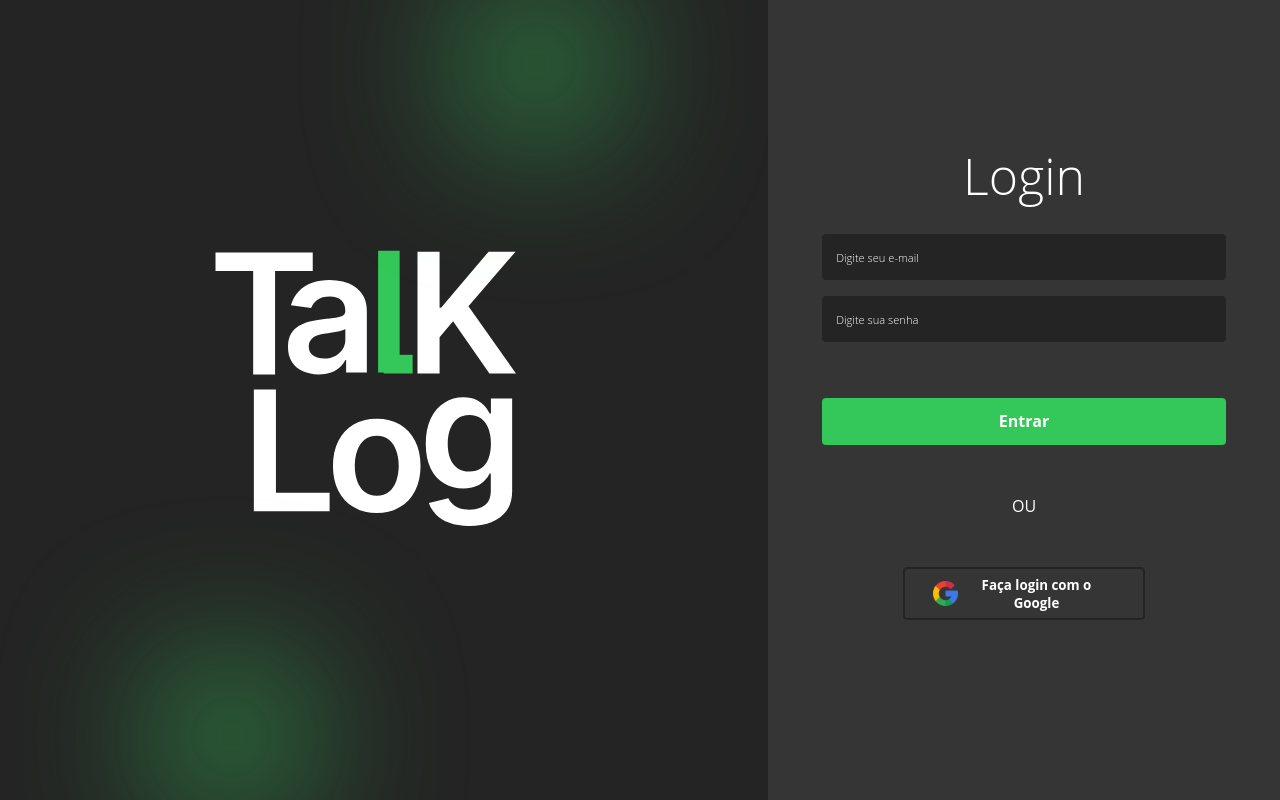
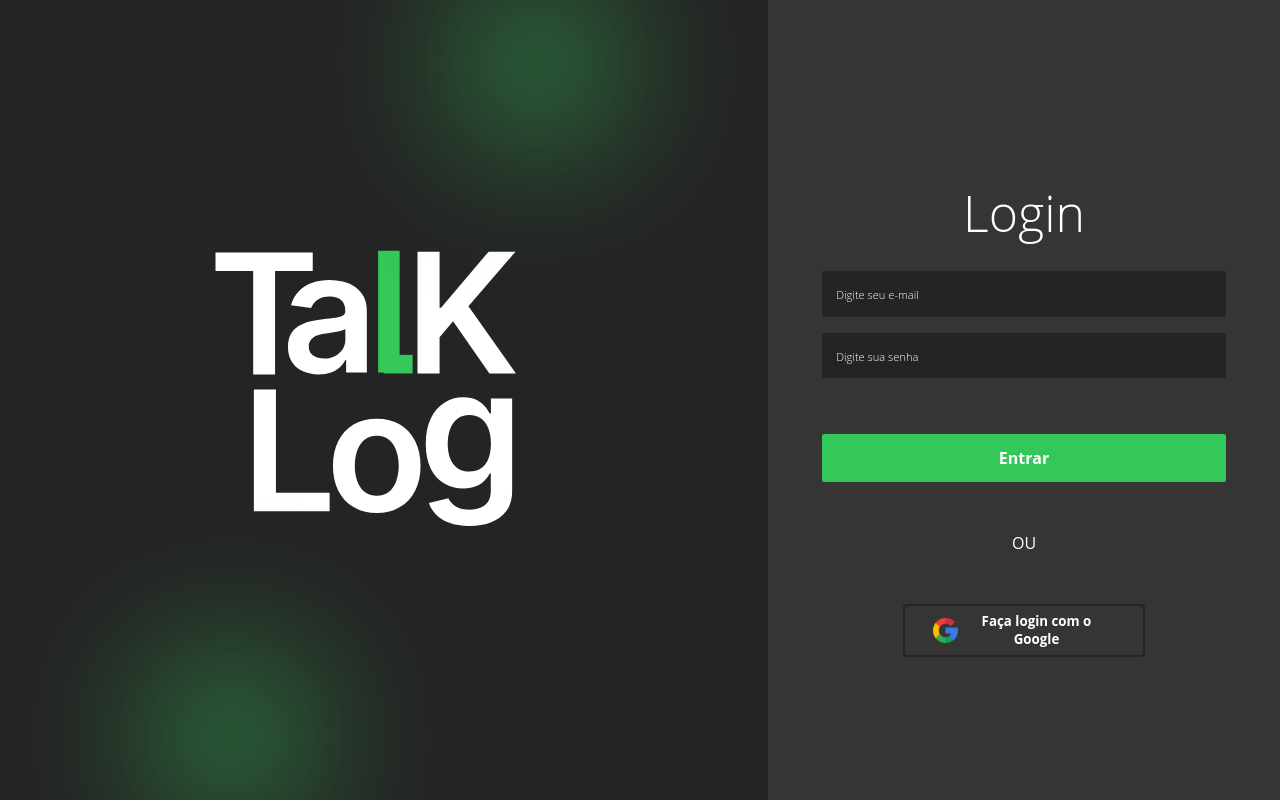
Before and after one commit to 1thiagoCRUZ/fabrica_de_projetos, a React (Create React App) app: page /login in a window 1280 px wide. Built offline with nearby package versions, Linux system fonts and the light colour scheme.

Commit message:
Adicionando link da chamada a Sidebar

```diff
--- a/src/App.js
+++ b/src/App.js
@@ -18,7 +18,7 @@
       <Router>
         <ToastContainer position="bottom-right" autoClose={3000} hideProgressBar={false} theme="colored" />
         <Routes>
-          <Route exact path="/login" element={<LoginForm />} />
+          <Route path="/login" element={<LoginForm />} />
 
           <Route path="/notes" element={
             <ProtectedRoute>
--- a/src/components/layout/nav/Sidebar.js
+++ b/src/components/layout/nav/Sidebar.js
@@ -76,11 +76,12 @@
                         </li>
 
                         <li className={styles.item}>
-                            {/* Colocar o Link aqui na Nav */}
+                            <Link to="https://video-chamada-r6rl.onrender.com">
                             <span className={styles.btn_item}>
                                 <BiVideo className={styles.icone_video} />
                                 <span>Chamada</span>
                             </span>
+                            </Link>
                         </li>
                     </ul>
 
--- a/src/components/notes/get_notes/GetNotes.module.css
+++ b/src/components/notes/get_notes/GetNotes.module.css
@@ -9,7 +9,7 @@
     margin: 0;
     display: grid;
     gap: 20px;
-    grid-template-columns: repeat(auto-fill, minmax(272px, 1fr));
+    grid-template-columns: repeat(auto-fill, minmax(23vw, 1fr));
 }
 
 
@@ -37,7 +37,7 @@
 }
 
 .color_container {
-    width: 20.2vw;
+    width: 100%;
     height: 89px;
     background-color: #FF3B30;
     border-radius: 5px;
--- a/src/components/tasks/get_task/GetTasks.module.css
+++ b/src/components/tasks/get_task/GetTasks.module.css
@@ -1,7 +1,7 @@
 
 .tasks_container {
     margin-top: 20px;
-    padding-right: 18px;
+    padding-right: 3.2vw;
 }
 
 .tasks_container svg {
@@ -14,7 +14,7 @@
     margin: 0;
     display: grid;
     gap: 20px;
-    grid-template-columns: repeat(auto-fill, minmax(272px, 1fr));
+    grid-template-columns: repeat(auto-fill, minmax(18vw, 1fr));
 }
 
 .task_card {
--- a/src/pages/LoginForm.module.css
+++ b/src/pages/LoginForm.module.css
@@ -103,8 +103,10 @@
 }
 
 .form {
+    align-items: center;
+    justify-content: center;
     width: 90%;
-    height: 70%;
+    height: 60%;
 }
 
 h3 {
@@ -127,7 +129,7 @@
     padding: 0.8rem;
     margin-bottom: 1rem;
     border: 1px solid #242424;
-    border-radius: 4px;
+    border-radius: 2px;
     font-size: smaller;
     background-color: #242424;
     outline: none;
@@ -150,9 +152,9 @@
     width: 100%;
     padding: 0.8rem;
     background-color: #34C759;
-    color: #fff;
+    color: hsl(0, 0%, 100%);
     border: none;
-    border-radius: 4px;
+    border-radius: 2px;
     font-size: 1rem;
     font-weight: bold;
     cursor: pointer;
```
Also changed, not shown: 1 other file (tests, documents, lock files or other folders).
